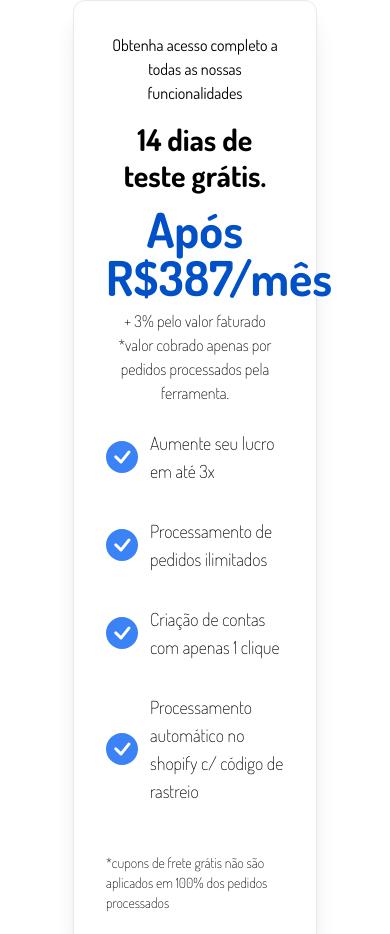
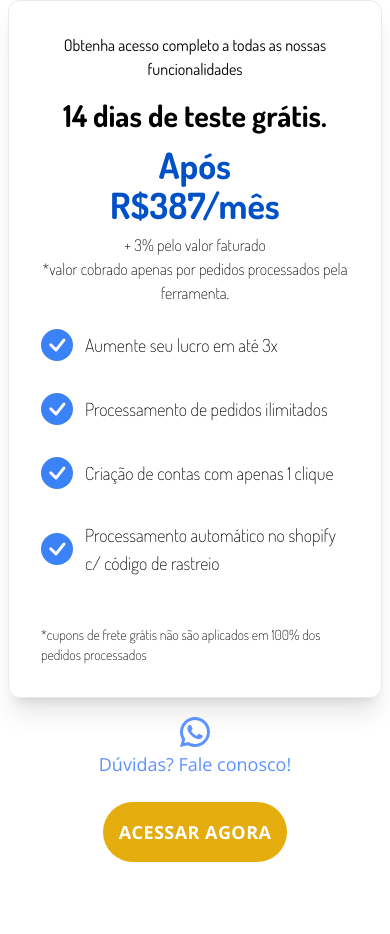
Before and after one commit to joaoalcdev/hourth-challenge, a Next.js app: page / in a window 390 px wide. Shown: the part 3956-4890 px from the top of the page. Built offline with nearby package versions, Linux system fonts and the light colour scheme.

Commit message:
fix card

```diff
--- a/src/components/PricingCard/index.tsx
+++ b/src/components/PricingCard/index.tsx
@@ -16,7 +16,7 @@ export function PricingCard() {
           className="text-5xl justify-center items-center justify-items-center w-full text-center font-normal pb-6 px-4 font-dosis mx-auto">
           Confira nosso <span className="text-[#0050c7] font-bold">plano</span>
         </h1>
-        <div className="w-2/3 md:w-1/2 lg:w-1/3 p-2">
+        <div className="w-ful sm:w-1/2 lg:w-1/3 p-2">
           <div className="p-8 mx-auto rounded-xl shadow-xl border border-[#e9e9e9]">
             <h4
               className="text-center font-dosis">
@@ -26,7 +26,7 @@ export function PricingCard() {
               className="text-center font-bold text-3xl pt-4 pb-1 font-dosis">
               14 dias de teste grátis.
             </h4>
-            <h5 className="text-5xl py-2 text-[#0050c7] text-center font-bold font-dosis">
+            <h5 className="text-4xl sm:text-5xl py-2 text-[#0050c7] text-center font-bold font-dosis">
               Após <br /> R$387/mês
             </h5>
             <p
```
